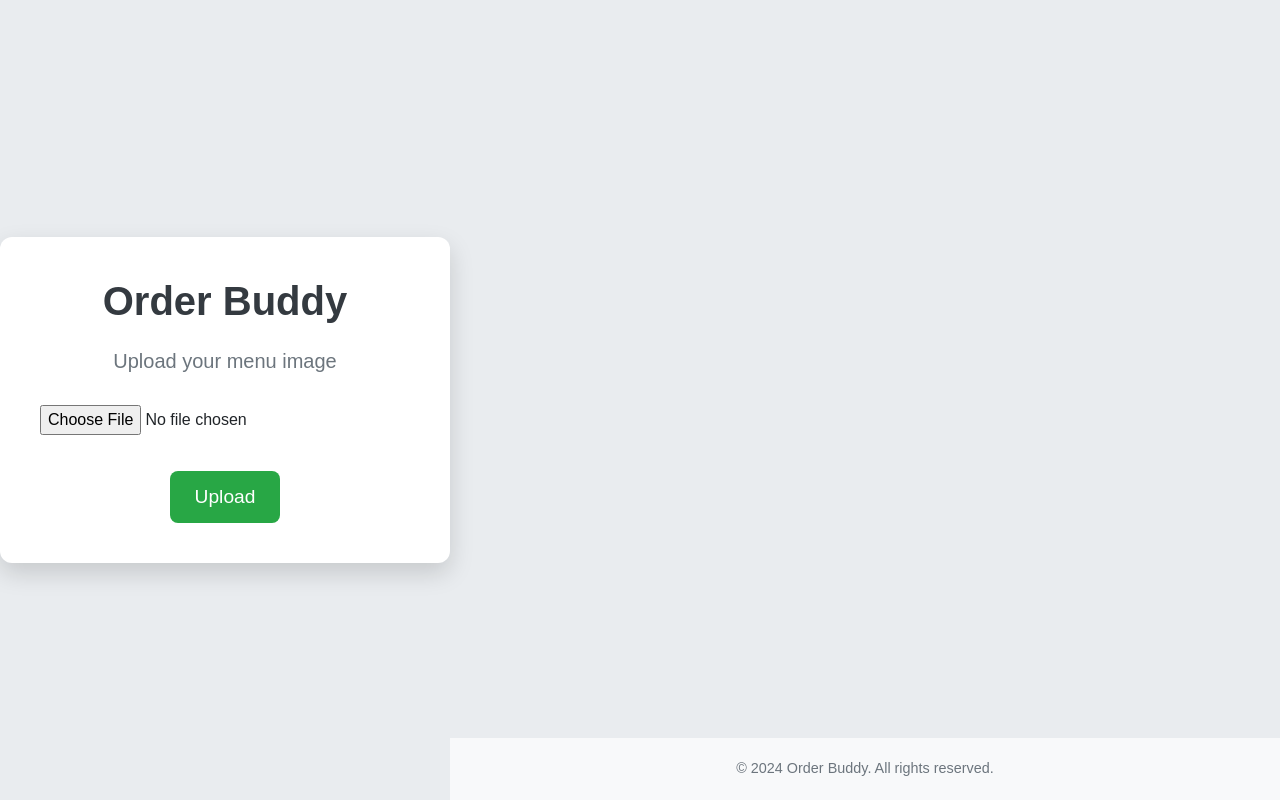
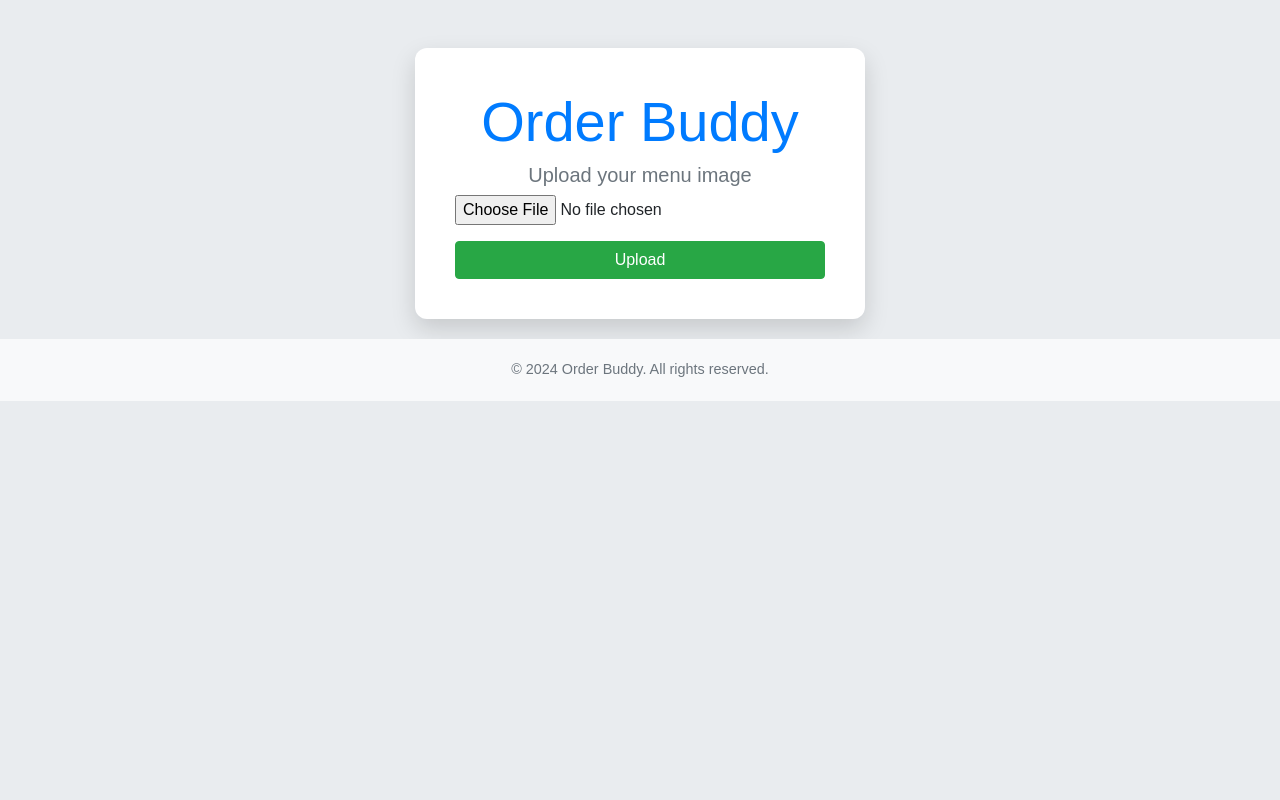
Before and after one commit to Tidal-Hackathon-Aces/Travel_Menu, a Flask app: page / in a window 1280 px wide. Run offline with Flask 3, Linux system fonts and the light colour scheme; some libraries are stand-ins or nearby versions.

Commit message:
version good one

```diff
--- a/app.py
+++ b/app.py
@@ -119,10 +119,10 @@ def upload_image():
     print(dishes)
     print(type(dishes))
 
-    # recommended_dishes = random.sample(dishes, 5)
+    recommended_dishes = random.sample(dishes, 5)
 
     # 显示结果页面
-    return render_template('results.html', dishes=dishes)
+    return render_template('results.html', dishes=dishes, recommended_dishes=recommended_dishes)
 
 if __name__ == '__main__':
     # 创建上传文件夹
--- a/templates/index.html
+++ b/templates/index.html
@@ -9,23 +9,6 @@
         body {
             background-color: #e9ecef;
             font-family: 'Arial', sans-serif;
-            display: flex;
-            justify-content: center;
-            align-items: center;
-            height: 100vh;
-        }
-        h1 {
-            font-size: 2.5rem;
-            color: #343a40;
-            margin-bottom: 1.5rem;
-            text-align: center;
-            font-weight: bold;
-        }
-        h2 {
-            font-size: 1.25rem;
-            color: #6c757d;
-            text-align: center;
-            margin-bottom: 2rem;
         }
         .upload-container {
             background-color: white;
@@ -33,28 +16,11 @@
             border-radius: 12px;
             box-shadow: 0 10px 25px rgba(0, 0, 0, 0.15);
             max-width: 450px;
-            width: 100%;
-            text-align: center;
-        }
-        input[type="file"] {
-            display: block;
-            margin: 20px auto;
-        }
-        button[type="submit"] {
-            background-color: #28a745;
-            color: white;
-            border: none;
-            padding: 12px 25px;
-            border-radius: 8px;
-            font-size: 1.2rem;
-            cursor: pointer;
-            transition: background-color 0.3s ease;
-        }
-        button[type="submit"]:hover {
-            background-color: #218838;
+            margin: auto; /* Center the container */
+            margin-top: 10%; /* Add top margin for spacing */
         }
         footer {
-            margin-top: auto;
+            margin-top: 20px;
             text-align: center;
             color: #6c757d;
             font-size: 0.9rem;
@@ -66,26 +32,27 @@
             .upload-container {
                 padding: 30px;
             }
-            h1 {
-                font-size: 2rem;
-            }
-            button[type="submit"] {
-                font-size: 1.1rem;
-            }
         }
     </style>
 </head>
 <body>
-    <div class="upload-container">
-        <h1>Order Buddy</h1>
-        <h2>Upload your menu image</h2>
-        <form action="/upload" method="post" enctype="multipart/form-data">
-            <input type="file" name="file" accept="image/*" class="form-control-file">
-            <button type="submit" class="btn btn-success mt-3">Upload</button>
-        </form>
+    <div class="container">
+        <div class="upload-container mt-5">
+            <h1 class="display-4 text-center text-primary">Order Buddy</h1>
+            <h2 class="h5 text-center text-muted">Upload your menu image</h2>
+            <form action="/upload" method="post" enctype="multipart/form-data">
+                <div class="form-group">
+                    <input type="file" name="file" accept="image/*" class="form-control-file">
+                </div>
+                <button type="submit" class="btn btn-success btn-block mt-3">Upload</button>
+            </form>
+        </div>
     </div>
     <footer>
         &copy; 2024 Order Buddy. All rights reserved.
     </footer>
+    <script src="https://code.jquery.com/jquery-3.5.1.slim.min.js"></script>
+    <script src="https://cdn.jsdelivr.net/npm/@popperjs/core@2.9.2/dist/umd/popper.min.js"></script>
+    <script src="https://stackpath.bootstrapcdn.com/bootstrap/4.5.2/js/bootstrap.min.js"></script>
 </body>
 </html>
```
Also changed, not shown: templates/results.html (+26 -9 lines).
